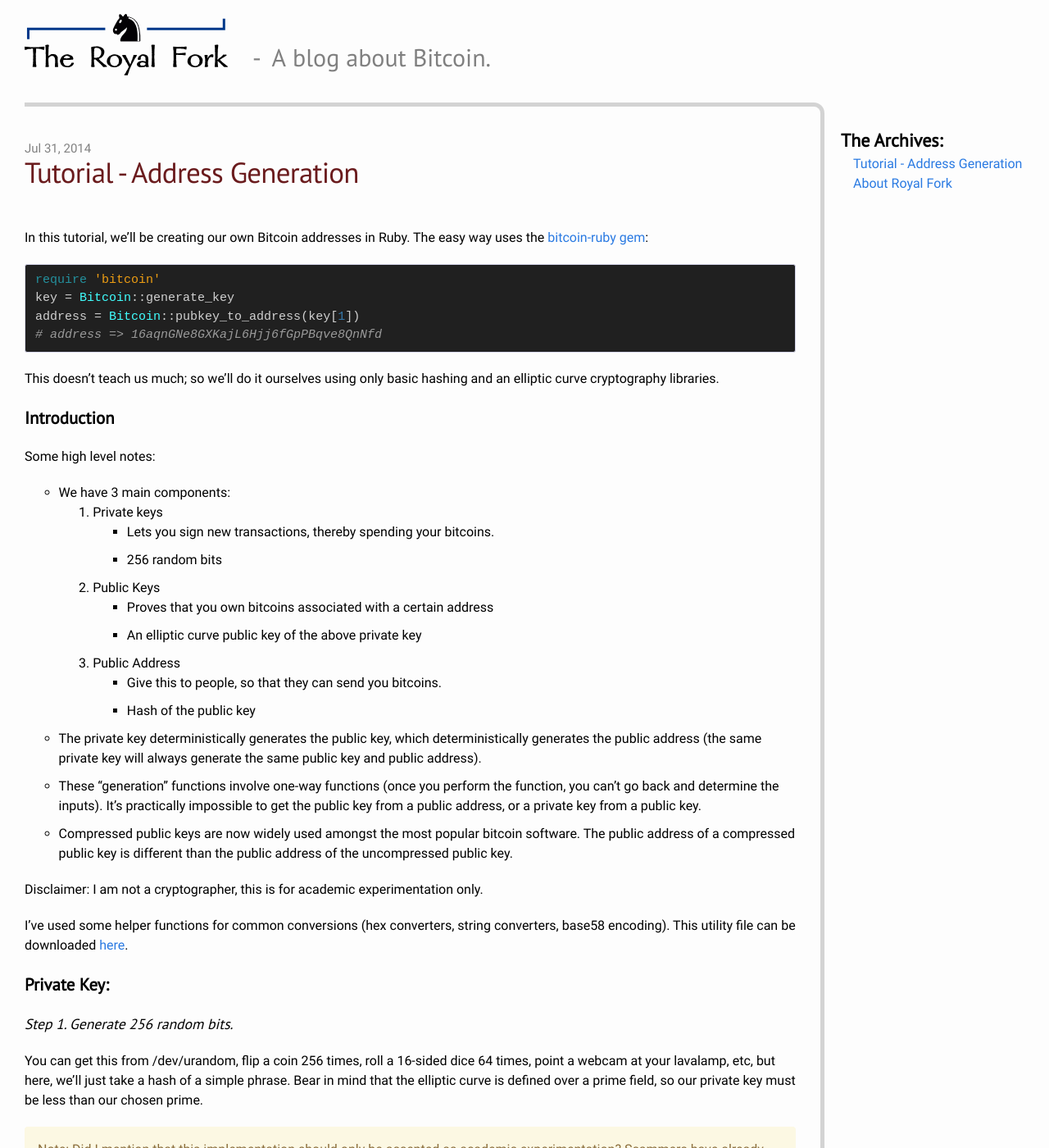
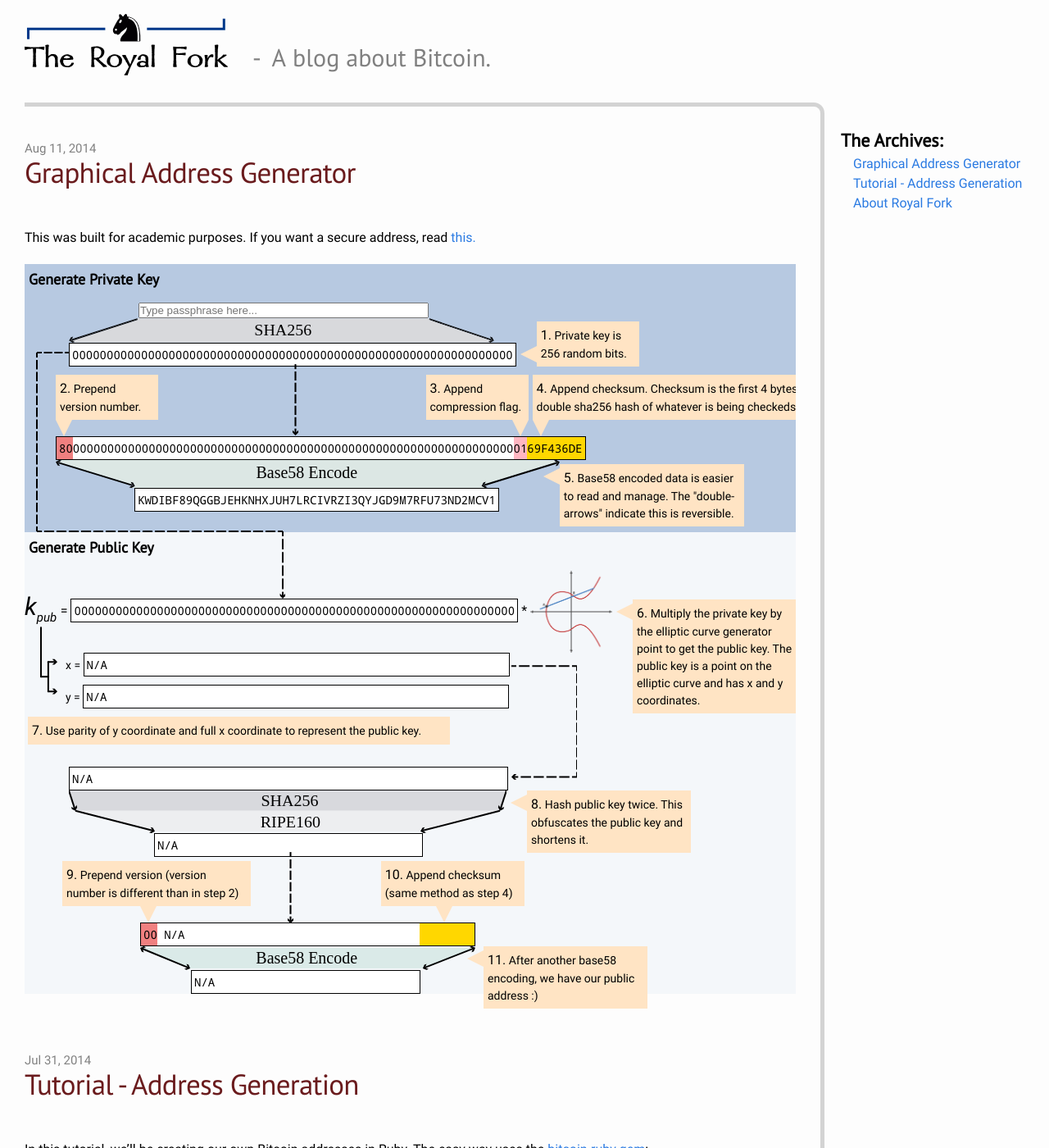
Before and after one commit to royalfork/royalfork.github.io, a Jekyll site: the page built from index.html, in a window 1280 px wide and 1400 px high. Shown: the whole window at 82% size. Built offline with Jekyll 4.4.1, drawn with Linux system fonts in a browser that asks for light colours; formulas are drawn with MathJax 3; comment, search, counter and statistics services are not loaded.

Commit message:
Post is live.

```diff
--- a/_drafts/address-generator.md
+++ b/_posts/2014-08-11-graphical-address-generator.md
@@ -7,7 +7,7 @@ css:
   - /css/wallet-gen.css
 ---
 
-<div>This was built for academic purposes.  If you want a secure wallet, read <a href="https://en.bitcoin.it/wiki/Paper_wallet" target="_blank">this.</a></div>
+<div>This was built for academic purposes.  If you want a secure address, read <a href="https://en.bitcoin.it/wiki/Paper_wallet" target="_blank">this.</a></div>
 <div class="private">
 <h2 class="section-header">Generate Private Key</h2>
 <div class="private-key">
```
